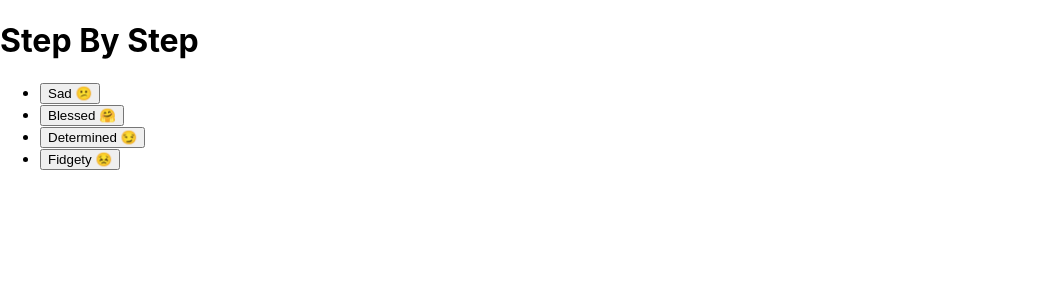
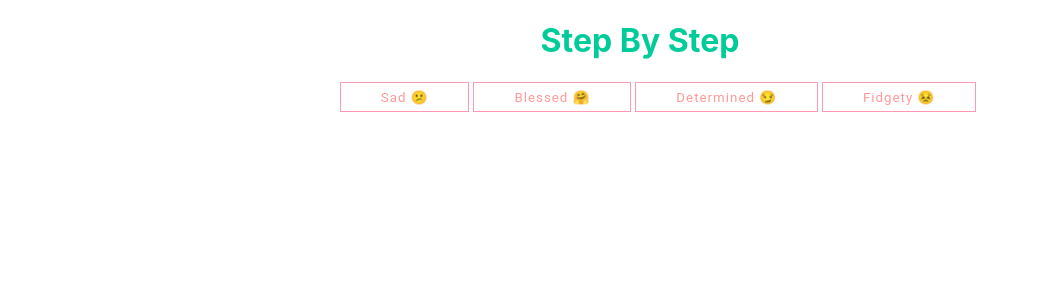
Before and after one commit to icodebyamanda/sxs_beta, a React (Create React App) app in the folder client/: page / in a window 1280 px wide. Shown: the top 300 px of the page, without its empty margins (0-1038 px from the left). Built offline with nearby package versions, Linux system fonts and the light colour scheme.

Commit message:
#19 not there yet

```diff
--- a/client/src/App.css
+++ b/client/src/App.css
@@ -1,2 +1,58 @@
+@media screen and (min-width: 500px) {
+  ul {
+    display: block;
+    margin: 0.4em auto;
+  }
+}
+
 .Title {
+  text-align: center;
+  color: #00cc99;
 }
+
+ul {
+  list-style-type: none;
+  text-align: center;
+}
+
+li {
+  /* text-align: center; */
+  display: inline-block;
+}
+
+.MainButtons {
+  padding: 0.5em 3em;
+  border: 1px solid #ff99b3;
+  margin: 0 0.3em 0.3em 0;
+  box-sizing: border-box;
+  text-decoration: none;
+  text-transform: capitalize;
+  font-family: "Roboto", sans-serif;
+  font-weight: 400;
+  color: #ff9999;
+  text-align: center;
+  transition: all 0.15s;
+  letter-spacing: 1px;
+  background-color: #fff;
+}
+
+.MainButtons:active,
+.MainButtons:hover {
+  background-color: #ff9999;
+  color: #fff;
+  border-color: #bbbbbb;
+}
+
+.PickUrl {
+  text-align: center;
+}
+
+.PickIntroText {
+  padding: 10px;
+  color: #cc99ff;
+  text-emphasis: bold;
+}
+
+a {
+  /* text-decoration: none; */
+}
--- a/client/src/App.js
+++ b/client/src/App.js
@@ -40,8 +40,8 @@
 
         <li key={mood.name}>
 
-          <button name={mood.name} onClick={() => getAresponse(mood.name)}>
-            { mood.name } {  mood.emoji}
+          <button className="MainButtons" name={mood.name} onClick={() => getAresponse(mood.name)}>
+            {mood.name} {` `} {mood.emoji}
           </button>
 
         </li>
@@ -52,13 +52,11 @@
 
       { pick &&  (
 
-        <div >
+        <div className="PickUrl">
 
-          <h3>
+          <div className="PickIntroText">Your pick for today:</div>
 
-            <a href={pick.url} target="_blank"> Your pick for today </a>
-
-          </h3>
+            <a href={pick.url} target="_blank" > Good vibes only... </a>
 
         </div>
 
```
